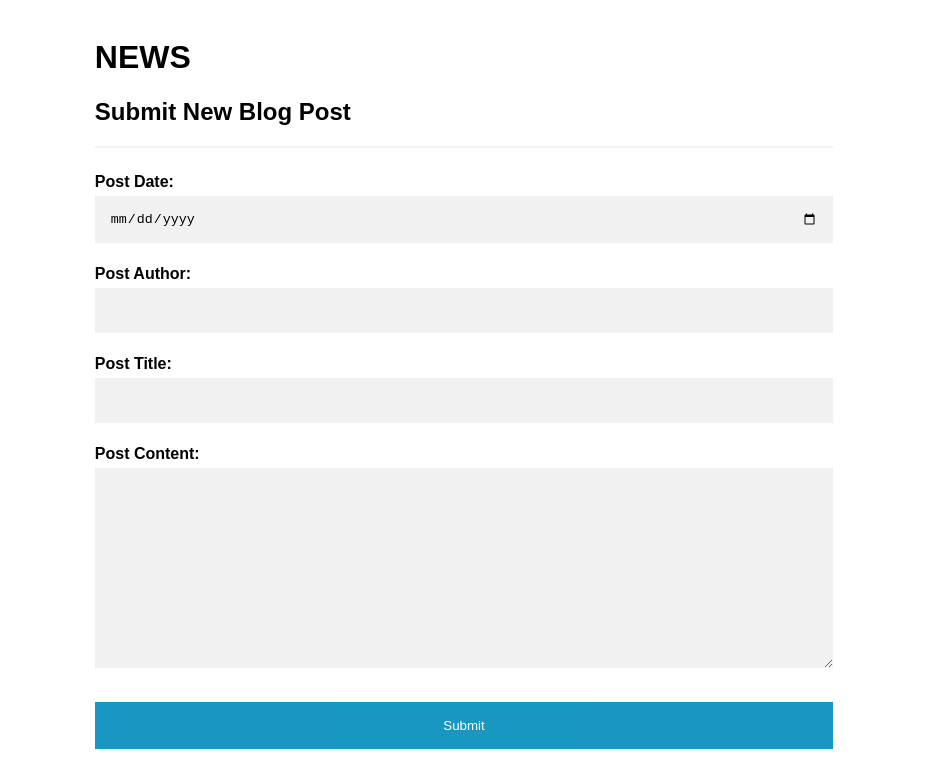
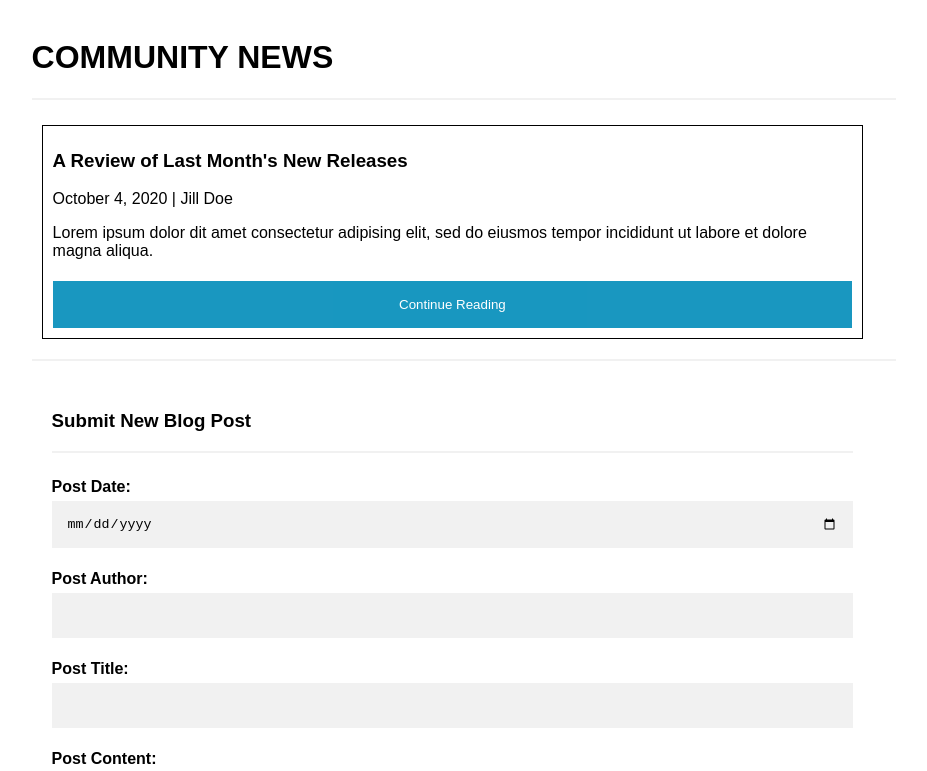
Before and after one commit to kgreer1/book-review-app, an Angular app: page / in a window 1280 px wide. Shown: the top 771 px of the page, without its empty margins (176-1103 px from the left). Built offline with nearby package versions, Linux system fonts and the light colour scheme.

Commit message:
Lab 7 updates

```diff
--- a/src/app/app.component.html
+++ b/src/app/app.component.html
@@ -1,6 +1,5 @@
 <div class="container">
     <h1>{{ title | uppercase }}</h1>
-    <h2>{{ formName }}</h2>
-    <hr/>
+    <app-blog-post-viewer></app-blog-post-viewer>
     <app-blog-post-editor></app-blog-post-editor>
 </div>
--- a/src/app/app.component.ts
+++ b/src/app/app.component.ts
@@ -6,6 +6,5 @@ import { Component } from '@angular/core';
   styleUrls: ['./app.component.css']
 })
 export class AppComponent {
-  title:string = 'News';
-  formName:string = 'Submit New Blog Post';
+  title:string = 'Community News';
 }
--- a/src/app/app.module.ts
+++ b/src/app/app.module.ts
@@ -4,11 +4,13 @@ import { NgModule } from '@angular/core';
 import { AppComponent } from './app.component';
 import { FormsModule, ReactiveFormsModule } from '@angular/forms';
 import { BlogPostEditorComponent } from './blog-post-editor/blog-post-editor.component';
+import { BlogPostViewerComponent } from './blog-post-viewer/blog-post-viewer.component';
 
 @NgModule({
   declarations: [
     AppComponent,
-    BlogPostEditorComponent
+    BlogPostEditorComponent,
+    BlogPostViewerComponent
   ],
   imports: [
     BrowserModule,
--- a/src/app/blog-post-editor/blog-post-editor.component.css
+++ b/src/app/blog-post-editor/blog-post-editor.component.css
@@ -1,3 +1,8 @@
+.submitFormContainer {
+    padding: 5px 10px 5px 10px;
+    margin: 20px 10px;
+    width: 95%;
+}
 label {
     font-weight: bold;
 }
@@ -20,11 +25,12 @@ textarea:focus {
 #post-content {
     height: 200px;
 }
-button[type=submit] {
+button[type=submit],
+button[type=reset] {
     background-color: #008CBA;
     color: white;
     padding: 16px 20px;
-    margin: 8px 0;
+    margin: 10px 0px;
     border: none;
     cursor: pointer;
     width: 100%;
@@ -33,3 +39,8 @@ button[type=submit] {
 button[type=submit]:hover {
     opacity: 1;
 }
+ul {
+    list-style-type: none;
+    margin: 0;
+    padding: 0;
+}
--- a/src/app/blog-post-editor/blog-post-editor.component.html
+++ b/src/app/blog-post-editor/blog-post-editor.component.html
@@ -1,21 +1,27 @@
-<form [formGroup]="blogForm" (ngSubmit)="onSubmit()">
+<div class="submitFormContainer">
+<h3>{{ formName }}</h3>
+<hr/>
+<form [formGroup]="blogForm" (ngSubmit)="addPost()">
     <div class="form-group">
-        <label for="post-date">Post Date:</label>
-        <input type="date" id="post-date" formControlName="postDate" required>
+        <label for="postDate">Post Date:</label>
+        <input name="postDate" type="date" id="postDate" formControlName="postDate" [(ngModel)]="example.postDate">
+
+        <label for="postAuthor">Post Author:</label>
+        <input name="postAuthor" type="text" id="postAuthor" formControlName="postAuthor" [(ngModel)]="example.postAuthor">
+
+        <label for="postTitle">Post Title:</label>
+        <input name="postTitle" type="text" id="postTitle" formControlName="postTitle" [(ngModel)]="example.postTitle">
+
+        <label for="postContent">Post Content:</label>
+        <textarea name="postContent" id="postContent" formControlName="postContent" [(ngModel)]="example.postContent"></textarea>
     </div>
-    <div class="form-group">
-        <label for="post-author">Post Author:</label>
-        <input type="text" id="post-author" formControlName="postAuthor">
-    </div>
-    <div class="form-group">
-        <label for="post-title">Post Title:</label>
-        <input type="text" id="post-title" formControlName="postTitle">
-    </div>
-    <div class="form-group">
-        <label for="post-content">Post Content:</label>
-        <textarea id="post-content" formControlName="postContent"></textarea>
-    </div>
-    <div class="form-group">
-        <button type="submit" [disabled]="!blogForm.valid">Submit</button>
+    <div>
+        <button type="reset" [innerText]="resetButton" (click)="resetForm()"></button>
+        <button type="submit" [innerText]="submitButton" [disabled]="!blogForm.valid"></button>
     </div>
 </form>
+<h4>Preview Post</h4>
+<p>Date: {{example.postDate}}</p>
+<p>Author: {{example.postAuthor}}</p>
+<p>Title: {{example.postTitle}}</p>
+</div>
--- a/src/app/blog-post-editor/blog-post-editor.component.ts
+++ b/src/app/blog-post-editor/blog-post-editor.component.ts
@@ -1,5 +1,5 @@
 import { Component, OnInit } from '@angular/core';
-import { FormBuilder, Validators, FormArray } from '@angular/forms';
+import { FormBuilder, Validators, FormArray, FormGroup } from '@angular/forms';
 
 @Component({
   selector: 'app-blog-post-editor',
@@ -7,22 +7,34 @@ import { FormBuilder, Validators, FormArray } from '@angular/forms';
   styleUrls: ['./blog-post-editor.component.css']
 })
 export class BlogPostEditorComponent implements OnInit {
+  blogForm: FormGroup;
+  example = { postDate: "", postAuthor: "", postTitle: "", postContent: "" };
+  formName:string = 'Submit New Blog Post';
+  resetButton = 'Reset Form';
+  submitButton = 'Submit';
 
-  constructor(private fb: FormBuilder) { }
+  constructor(builder: FormBuilder) {
+    this.blogForm = builder.group({
+      postDate: [""],
+      postAuthor: [""],
+      postTitle: [""],
+      postContent: [""]
+    });
+  }
 
-  blogForm = this.fb.group({
-    postDate: [''],
-    postAuthor: [''],
-    postTitle: [''],
-    postContent: [''],
-  });
+  addPost() {
+    console.log('Form submitted.');
+  }
+
+  resetForm() {
+    postDate: "";
+    postAuthor: "";
+    postTitle: "";
+    postContent: "";
+    console.log('Form reset.');
+  }
 
   ngOnInit(): void {
   }
 
-  onSubmit() {
-    console.log(this.blogForm.value);
-    //console.log("Post Date: " + this.blogForm.controls['postDate'].value);
-  }
-
 }
--- /dev/null
+++ b/src/app/blog-post-viewer/blog-post-viewer.component.css
@@ -0,0 +1,20 @@
+.postContainer {
+    border-style: solid;
+    border-width: 1px;
+    padding: 5px 10px 5px 10px;
+    margin: 20px 10px;
+    width: 95%;
+}
+button[type=submit] {
+    background-color: #008CBA;
+    color: white;
+    padding: 16px 20px;
+    margin: 5px 0px;
+    border: none;
+    cursor: pointer;
+    width: 100%;
+    opacity: 0.9;
+}
+button[type=submit]:hover {
+    opacity: 1;
+}
--- /dev/null
+++ b/src/app/blog-post-viewer/blog-post-viewer.component.html
@@ -0,0 +1,8 @@
+<hr/>
+<div class="postContainer">
+<h3>{{postTitle}}</h3>
+<p>{{postDate}} | {{postAuthor}}</p>
+<p>{{postContent}}</p>
+<button type="submit" [innerText]="continueReadingButtonName"></button>
+</div>
+<hr/>
--- /dev/null
+++ b/src/app/blog-post-viewer/blog-post-viewer.component.ts
@@ -0,0 +1,20 @@
+import { Component, OnInit } from '@angular/core';
+
+@Component({
+  selector: 'app-blog-post-viewer',
+  templateUrl: './blog-post-viewer.component.html',
+  styleUrls: ['./blog-post-viewer.component.css']
+})
+export class BlogPostViewerComponent implements OnInit {
+  postTitle:string = "A Review of Last Month's New Releases";
+  postDate:string = "October 4, 2020";
+  postAuthor:string = "Jill Doe";
+  postContent:string = "Lorem ipsum dolor dit amet consectetur adipising elit, sed do eiusmos tempor incididunt ut labore et dolore magna aliqua.";
+  continueReadingButtonName = "Continue Reading";
+
+  constructor() { }
+
+  ngOnInit(): void {
+  }
+
+}
--- a/src/styles.css
+++ b/src/styles.css
@@ -5,7 +5,7 @@
 .container {
     font-family: Arial, Helvetica, sans-serif;
     margin: auto;
-    width: 60%;
+    width: 70%;
     padding: 10px;
 }
 hr {
```
Also changed, not shown: 1 other file (tests, documents, lock files or other folders).
